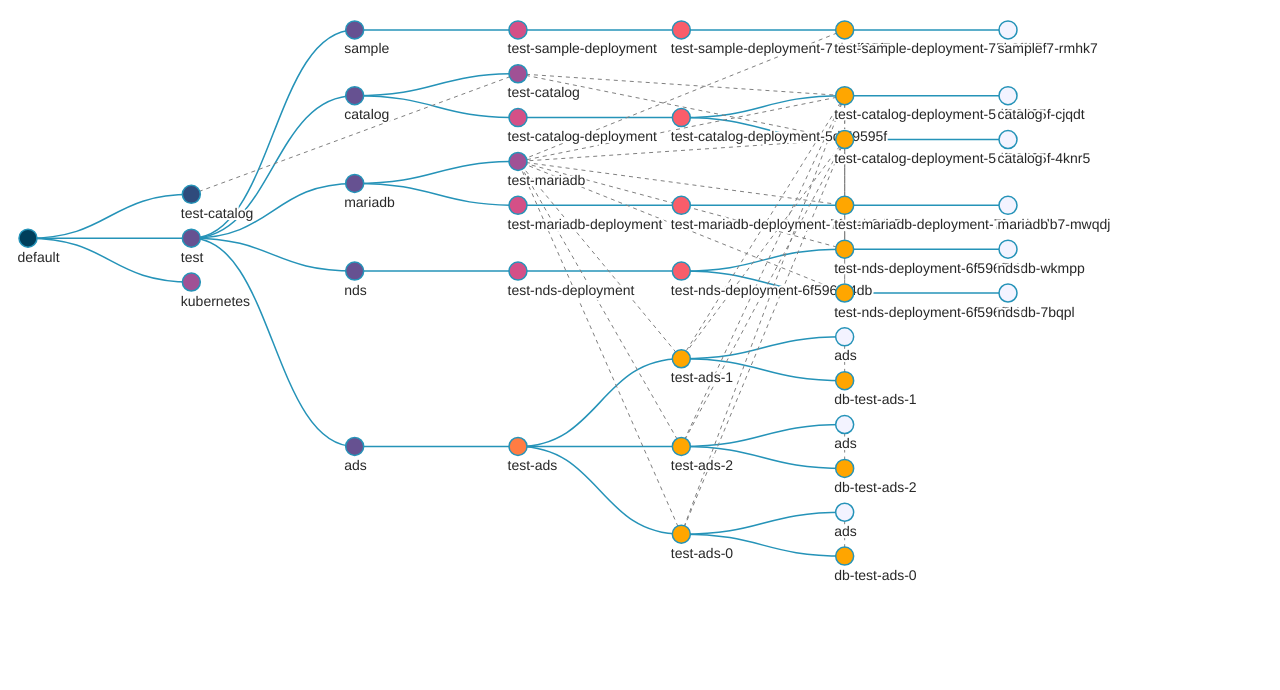
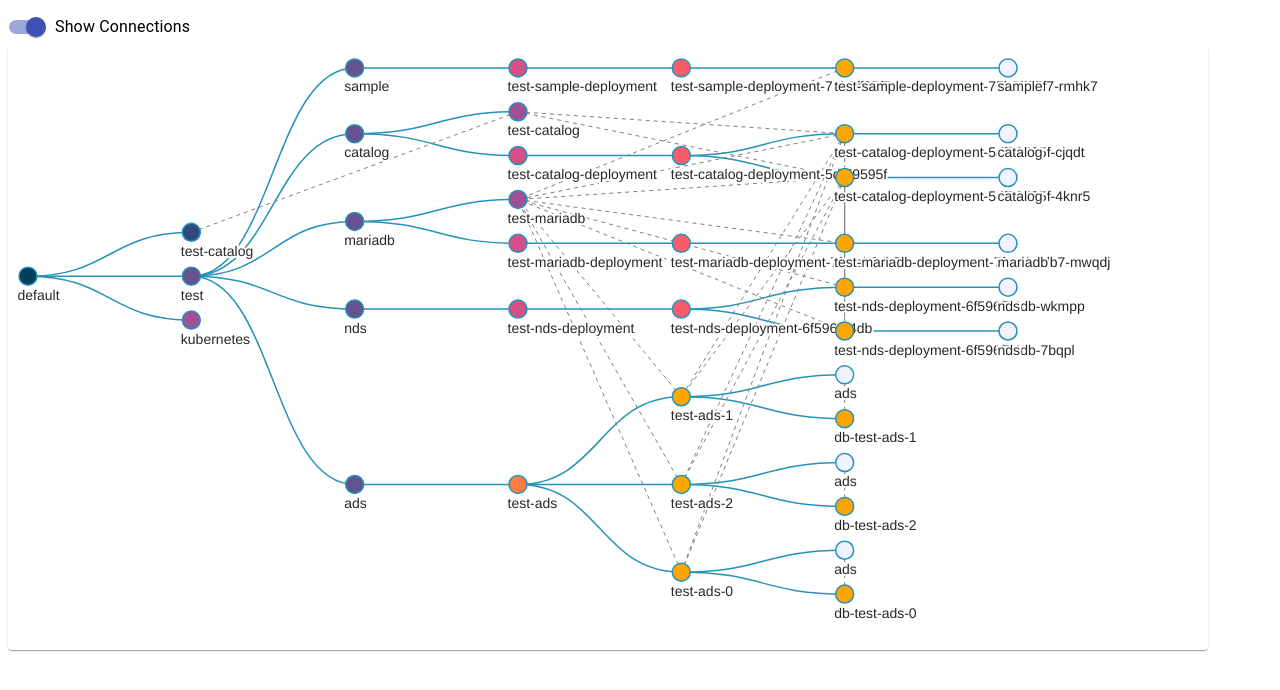
Before and after one commit to acerola1/react-graph-view-with-connections, a React (Create React App) app: page / in a window 1280 px wide. Shown: the top 690 px of the page. Built offline with nearby package versions, Linux system fonts and the light colour scheme.

Commit message:
connections can be switched off

```diff
--- a/src/App.js
+++ b/src/App.js
@@ -1,12 +1,37 @@
 import React from "react";
+import Switch from "@material-ui/core/Switch";
+import FormControlLabel from "@material-ui/core/FormControlLabel";
 import TreeContainer from "./Components/TreeContainer";
+import { makeStyles, createStyles } from "@material-ui/core/styles";
 
 import "./styles.css";
 
+const useStyles = makeStyles(theme =>
+  createStyles({
+    app: {
+      margin: "0px"
+    }
+  })
+);
+
 export default function App() {
+  const classes = useStyles();
+  const [connVisible, setConnVisible] = React.useState(true);
   return (
-    <div className="App">
-      <TreeContainer />
+    <div className={classes.app}>
+      <FormControlLabel
+        control={
+          <Switch
+            checked={connVisible}
+            onChange={event => setConnVisible(event.target.checked)}
+            color="primary"
+            name="checkedB"
+            inputProps={{ "aria-label": "primary checkbox" }}
+          />
+        }
+        label="Show Connections"
+      />
+      <TreeContainer connVisible={connVisible} />
     </div>
   );
 }
--- a/src/Components/SidePanel.js
+++ b/src/Components/SidePanel.js
@@ -19,16 +19,21 @@ const useStyles = makeStyles(theme =>
       position: "absolute",
       height: "100%",
       right: 5,
+      top: 0,
       width: "300px",
       display: "flex",
       flexDirection: "column"
+    },
+    title: {
+      textAlign: "center"
     },
     properties: {
       margin: "20px",
       flex: "1 1"
     },
     button: {
-      margin: "20px"
+      margin: "20px",
+      textAlign: "right"
     }
   })
 );
@@ -57,7 +62,7 @@ const SidePanel = ({ selectedId, model, panelVisible, setPanelVisible }) => {
                 <CloseIcon />
               </IconButton>
             </Grid>
-            <Grid item xs={12}>
+            <Grid className={classes.title} item xs={12}>
               <Typography variant="h5" gutterBottom>
                 {selected && selected.name}
               </Typography>
--- a/src/Components/TreeContainer.js
+++ b/src/Components/TreeContainer.js
@@ -1,5 +1,6 @@
 import React from "react";
 import Tree from "../tree/tree";
+import Card from "@material-ui/core/Card";
 
 import { makeStyles, createStyles } from "@material-ui/core/styles";
 import sample from "../sample2.json";
@@ -15,7 +16,7 @@ const useStyles = makeStyles(theme =>
   })
 );
 
-const TreeContainer = () => {
+const TreeContainer = ({ connVisible }) => {
   const classes = useStyles();
   const [selectedId, setSelectedId] = React.useState();
   const [hoverId, setHoverId] = React.useState();
@@ -94,7 +95,9 @@ const TreeContainer = () => {
 
   return (
     <div className={classes.root}>
+      <Card>
         <Tree
+          connVisible={connVisible}
           data={getData()}
           nodeRadius={9}
           labelProp={"name"}
@@ -119,13 +122,14 @@ const TreeContainer = () => {
           textProps={{ x: -20, y: 20 }}
           svgProps={{
             onClick: () => {
-            setSelectedId(undefined);
+              //setSelectedId(undefined);
               setPanelVisible(false);
             }
           }}
           steps={30}
           hoverNodeId={hoverId ? hoverId : selectedId}
         />
+      </Card>
       <SidePanel
         setPanelVisible={setPanelVisible}
         panelVisible={panelVisible}
--- a/src/styles.css
+++ b/src/styles.css
@@ -1,6 +1,5 @@
 .App {
   font-family: sans-serif;
-  text-align: center;
 }
 
 @keyframes dash {
--- a/src/tree/tree.js
+++ b/src/tree/tree.js
@@ -6,6 +6,7 @@ import React from "react";
 import Animated from "./animated";
 
 const propTypes = {
+  connVisible: PropTypes.bool.isRequired,
   data: PropTypes.object.isRequired,
   animated: PropTypes.bool.isRequired,
   children: PropTypes.node,
@@ -91,11 +92,9 @@ export default class Tree extends React.PureComponent {
         .flat();
     };
 
-    const connections = createConnections(
-      nodes,
-      nodeMap,
-      this.props.hoverNodeId
-    );
+    const connections = !this.props.connVisible
+      ? []
+      : createConnections(nodes, nodeMap, this.props.hoverNodeId);
 
     return (
       <Animated
```
Lines whose indentation alone changed are shown as unchanged.
